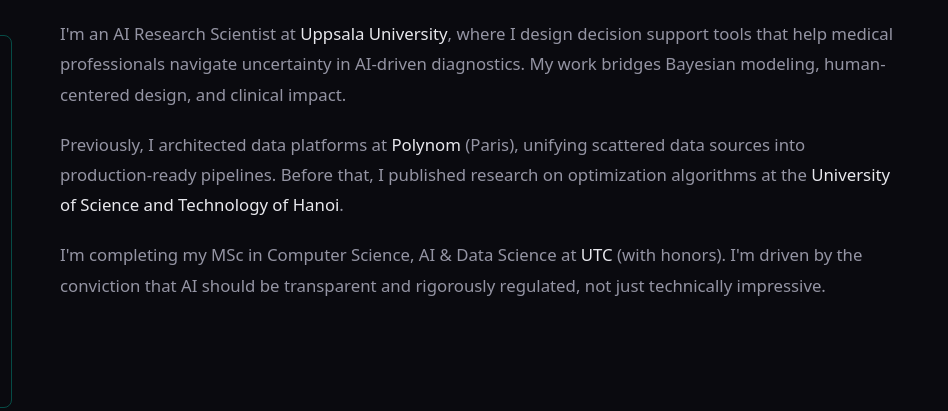
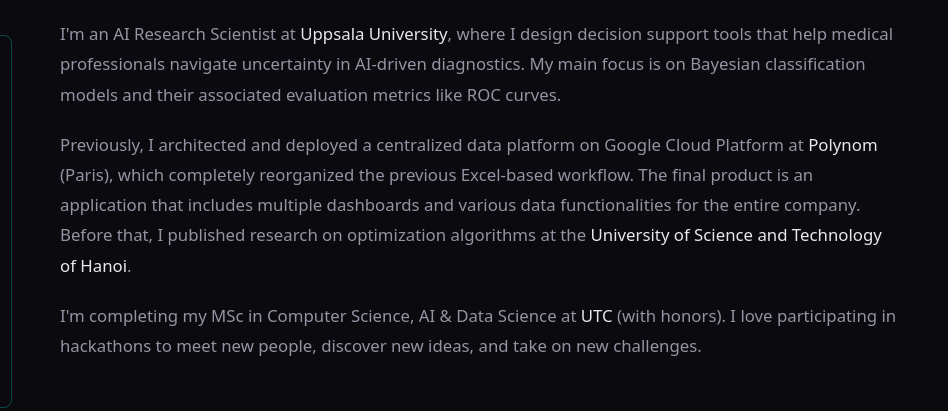
Before and after one commit to Massyle78/massyle.oumessaoud, a website built with Vite: page index.html in a window 1280 px wide. Shown: the part 1020-1431 px from the top of the page, 332-1280 px from the left. Built offline with nearby package versions, Linux system fonts and the light colour scheme; animation ran at ten frames a second; a web font is replaced by a local one.

Commit message:
Update bio section in index.html to reflect current research focus and previous work experience, enhancing clarity and detail.

```diff
--- a/index.html
+++ b/index.html
@@ -131,13 +131,13 @@
         </div>
         <div class="about__text">
           <p class="about__bio">
-            I'm an AI Research Scientist at <strong>Uppsala University</strong>, where I design decision support tools that help medical professionals navigate uncertainty in AI-driven diagnostics. My work bridges Bayesian modeling, human-centered design, and clinical impact.
+            I'm an AI Research Scientist at <strong>Uppsala University</strong>, where I design decision support tools that help medical professionals navigate uncertainty in AI-driven diagnostics. My main focus is on Bayesian classification models and their associated evaluation metrics like ROC curves.
           </p>
           <p class="about__bio">
-            Previously, I architected data platforms at <strong>Polynom</strong> (Paris), unifying scattered data sources into production-ready pipelines. Before that, I published research on optimization algorithms at the <strong>University of Science and Technology of Hanoi</strong>.
+            Previously, I architected and deployed a centralized data platform on Google Cloud Platform at <strong>Polynom</strong> (Paris), which completely reorganized the previous Excel-based workflow. The final product is an application that includes multiple dashboards and various data functionalities for the entire company. Before that, I published research on optimization algorithms at the <strong>University of Science and Technology of Hanoi</strong>.
           </p>
           <p class="about__bio">
-            I'm completing my MSc in Computer Science, AI & Data Science at <strong>UTC</strong> (with honors). I'm driven by the conviction that AI should be transparent and rigorously regulated, not just technically impressive.
+            I'm completing my MSc in Computer Science, AI & Data Science at <strong>UTC</strong> (with honors). I love participating in hackathons to meet new people, discover new ideas, and take on new challenges.
           </p>
         </div>
       </div>
```
